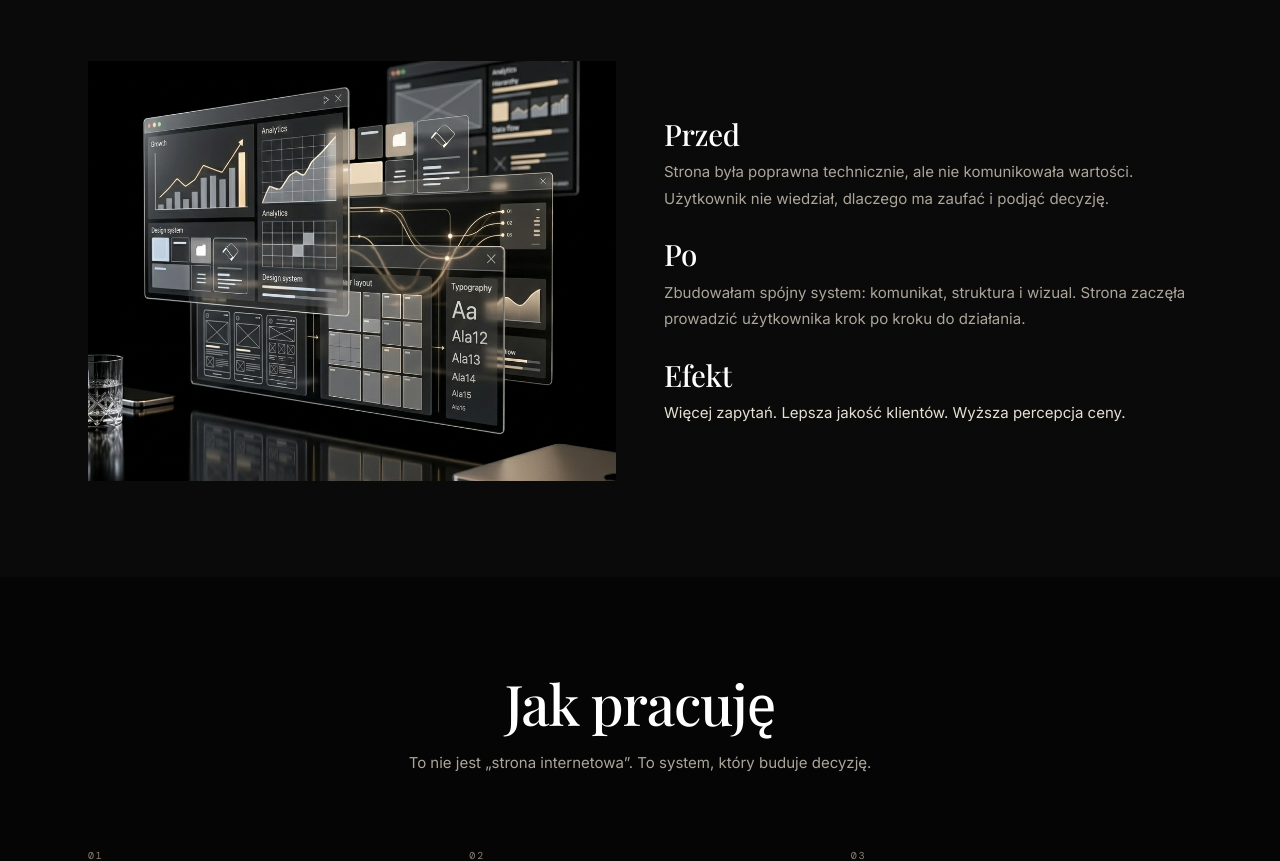
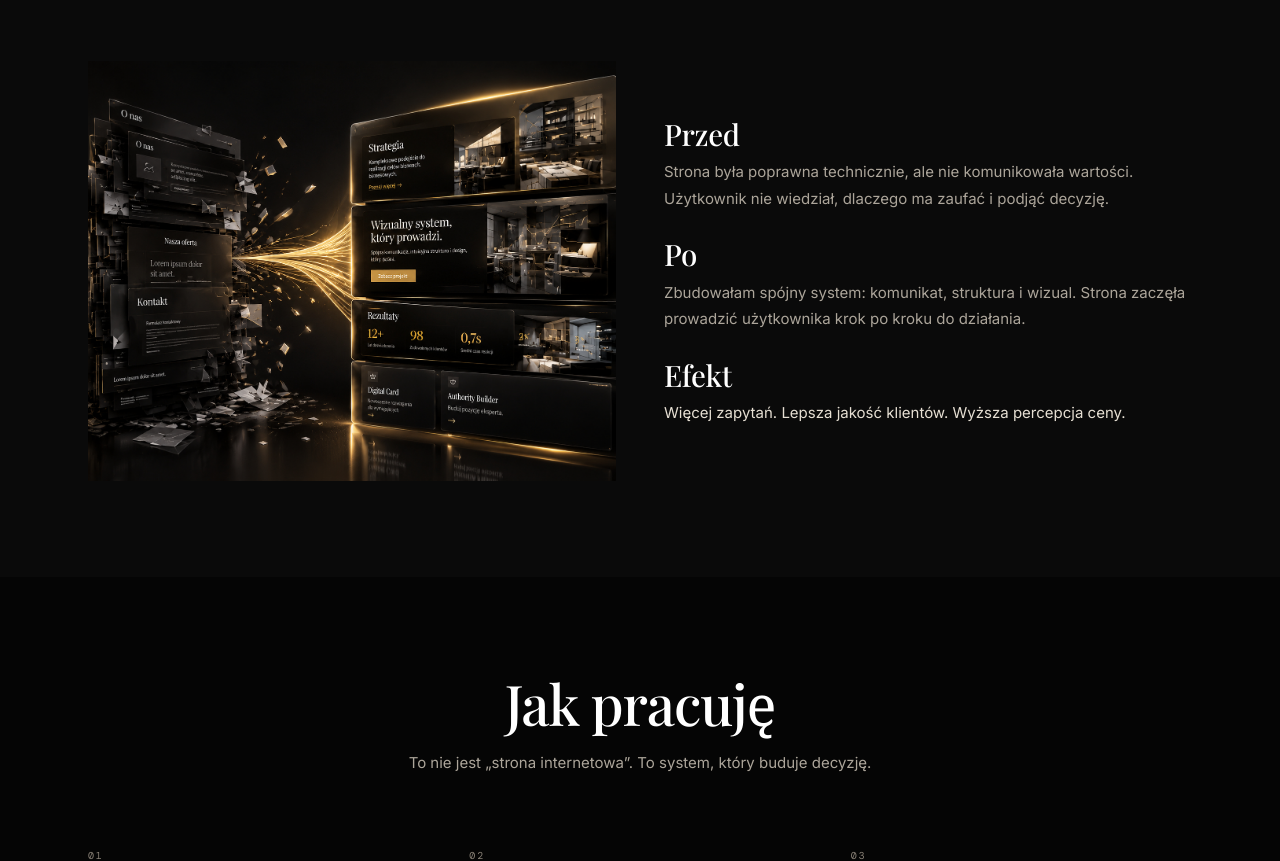
Before and after one commit to itdreamweb/digitalarchitect_2026, a plain HTML site: page index.html in a window 1280 px wide. Shown: the part 2530-3391 px from the top of the page. Drawn offline with nearby package versions, Linux system fonts and the light colour scheme; a web font is replaced by a local one.

Commit message:
Change image source from DESK.jpg to VISUAL.jpg

```diff
--- a/index.html
+++ b/index.html
@@ -904,7 +904,7 @@ Wyglądają dobrze osobno, ale razem nie budują zaufania ani decyzji.
 
       <!-- IMAGE -->
       <div class="relative">
-        <img src=./DESK.jpg
+        <img src=./VISUAL.jpg
              alt="Case study transformation"
              class="w-full h-[420px] object-cover">
       </div>
```
